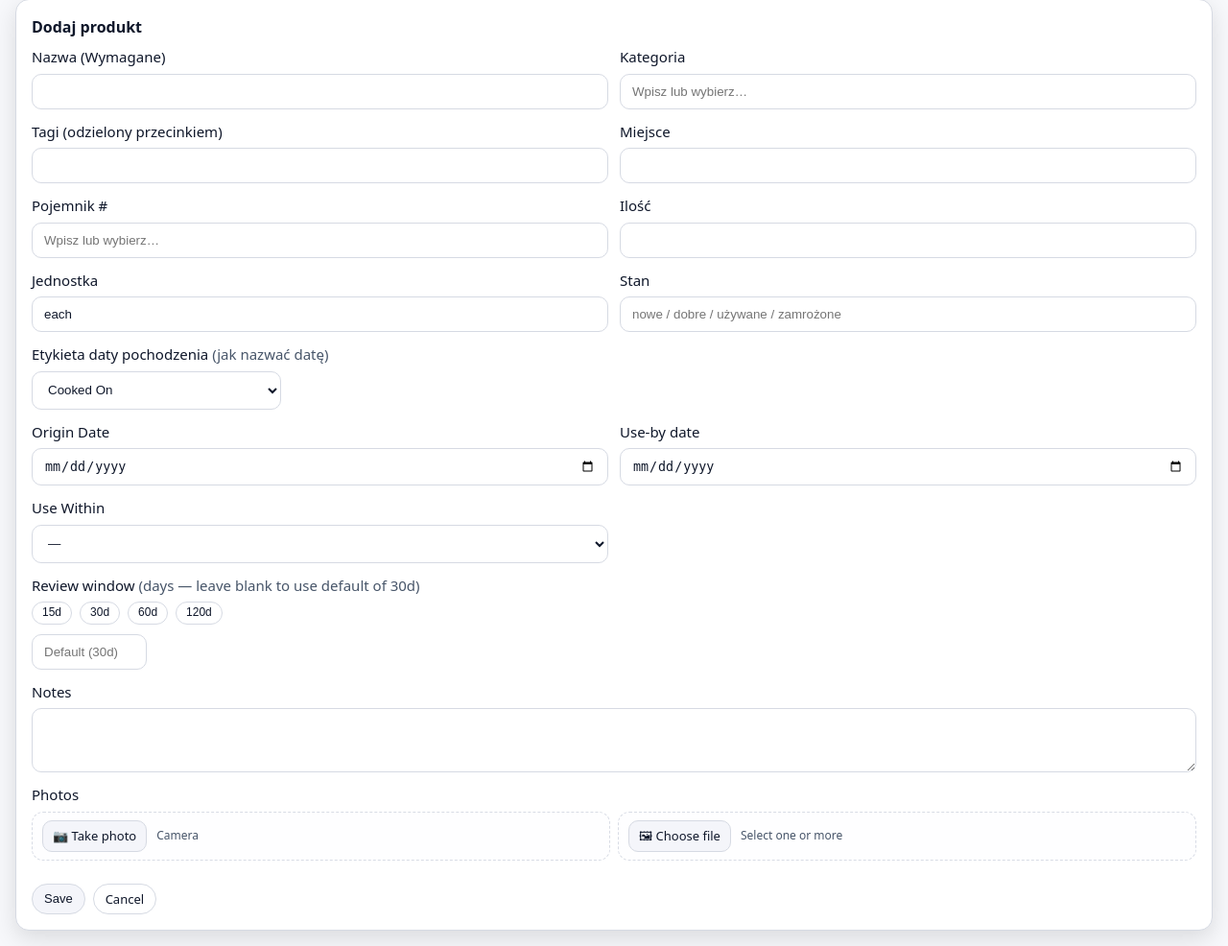
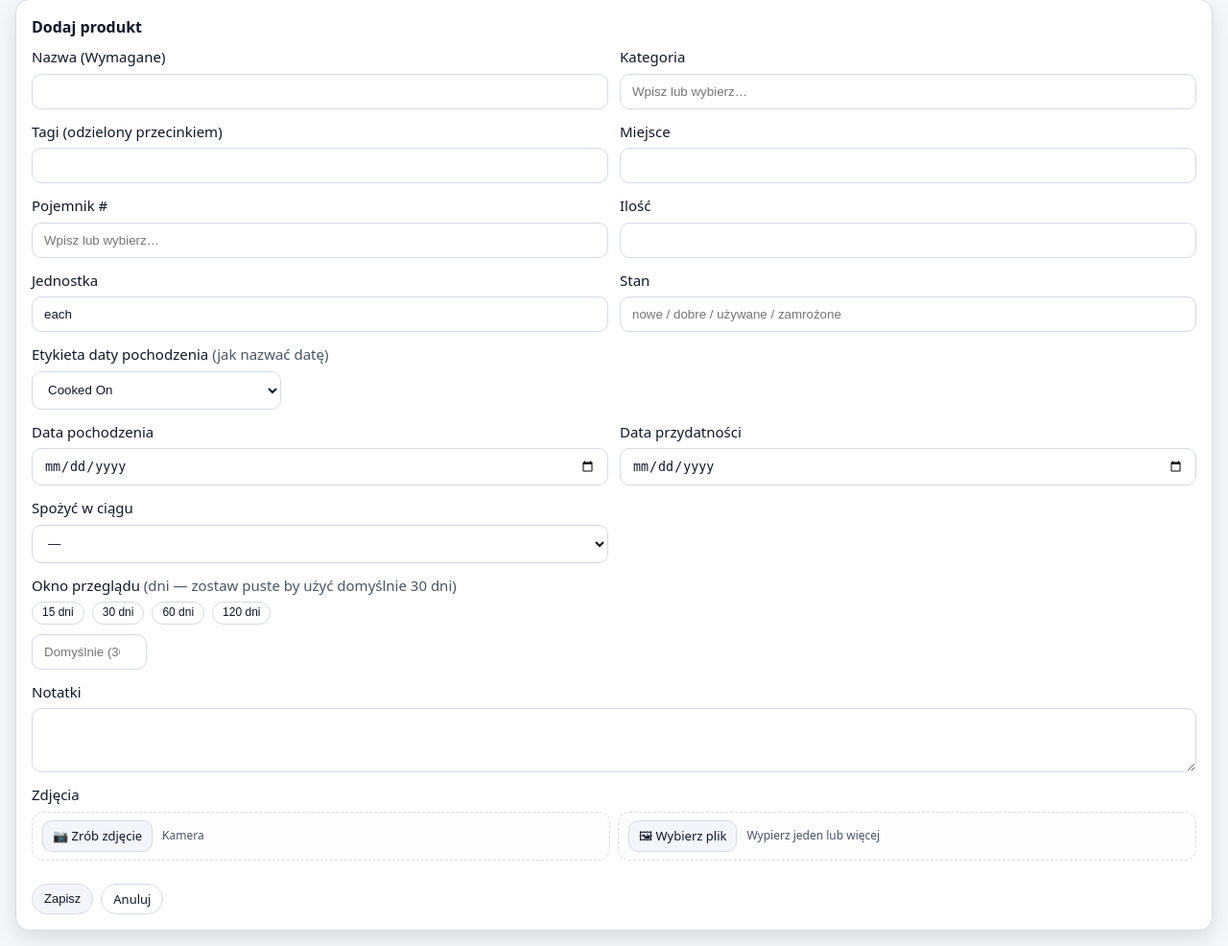
Before and after one commit to Dzwonel/Spizarnia, a FastAPI app: page /new in a window 1280 px wide. Shown: the part 150-1136 px from the top of the page at 96% size. Run offline with FastAPI, Linux system fonts and the light colour scheme; data comes from the database, SQL or seed files in the repository; data that the repository does not hold is empty; parts of the project's set-up code (start-up, migrations or seed data) failed here and were passed over; some libraries are stand-ins or nearby versions.

Commit message:
Update new.html

```diff
--- a/app/templates/new.html
+++ b/app/templates/new.html
@@ -97,21 +97,21 @@
     </div>
 
     <div class="field">
-      <label>Origin Date {% if 'origin_date' in required_fields %}(REQUIRED){% endif %}</label>
+      <label>Data pochodzenia {% if 'origin_date' in required_fields %}(Wymagane){% endif %}</label>
       <input class="input" type="date" name="origin_date"
              value="{{ form_values.origin_date or '' }}"
              {% if 'origin_date' in required_fields %}required{% endif %}>
     </div>
 
     <div class="field">
-      <label>Use-by date {% if 'use_by_date' in required_fields %}(REQUIRED){% endif %}</label>
+      <label>Data przydatności {% if 'use_by_date' in required_fields %}(Wymagane){% endif %}</label>
       <input class="input" type="date" name="use_by_date"
              value="{{ form_values.use_by_date or '' }}"
              {% if 'use_by_date' in required_fields %}required{% endif %}>
     </div>
 
     <div class="field">
-      <label>Use Within {% if 'use_within' in required_fields %}(REQUIRED){% endif %}</label>
+      <label>Spożyć w ciągu {% if 'use_within' in required_fields %}(Wymagane){% endif %}</label>
       <select class="input" name="use_within">
         <option value="">—</option>
         {% for uw in use_withins %}
@@ -123,45 +123,45 @@
     </div>
 
     <div class="field field--full">
-      <label>Review window <span class="muted" style="font-weight:normal;">(days — leave blank to use default of {{ audit_window_days }}d)</span></label>
+      <label>Okno przeglądu <span class="muted" style="font-weight:normal;">(dni — zostaw puste by użyć domyślnie {{ audit_window_days }} dni)</span></label>
       <div style="display:flex; gap:8px; flex-wrap:wrap; align-items:center; margin-bottom:4px;">
         {% for days in [15, 30, 60, 120] %}
           <button type="button" class="btn btn-secondary btn-sm js-review-quick
             {% if form_values.review_window_days == days %}btn-accent{% endif %}"
-            data-days="{{ days }}">{{ days }}d</button>
+            data-days="{{ days }}">{{ days }} dni</button>
         {% endfor %}
       </div>
       <input class="input input-small" type="number" name="review_window_days" id="new_review_window_days"
-             min="1" max="365" placeholder="Default ({{ audit_window_days }}d)"
+             min="1" max="365" placeholder="Domyślnie ({{ audit_window_days }} dni)"
              value="{{ form_values.review_window_days or '' }}" style="width:120px;">
     </div>
 
     <div class="field field--full">
-      <label>Notes {% if 'notes' in required_fields %}(REQUIRED){% endif %}</label>
+      <label>Notatki {% if 'notes' in required_fields %}(Wymagane){% endif %}</label>
       <textarea class="input" name="notes" rows="3"
         {% if 'notes' in required_fields %}required{% endif %}
       >{{ form_values.notes or "" }}</textarea>
     </div>
 
     <div class="field field--full">
-      <label>Photos</label>
+      <label>Zdjęcia</label>
       <div class="photo-input-row">
         <label class="file-input">
-          <span class="file-btn">📷 Take photo</span>
+          <span class="file-btn">📷 Zrób zdjęcie</span>
           <input class="input" type="file" name="photos" accept="image/*" capture="environment">
-          <span class="file-name">Camera</span>
+          <span class="file-name">Kamera</span>
         </label>
         <label class="file-input">
-          <span class="file-btn">🖼 Choose file</span>
+          <span class="file-btn">🖼 Wybierz plik</span>
           <input class="input" type="file" name="photos" accept="image/*" multiple>
-          <span class="file-name">Select one or more</span>
+          <span class="file-name">Wypierz jeden lub więcej</span>
         </label>
       </div>
     </div>
 
     <div class="actions field--full">
-      <button class="btn" type="submit">Save</button>
-      <a class="btn btn-secondary" href="{{ url_for('index') }}">Cancel</a>
+      <button class="btn" type="submit">Zapisz</button>
+      <a class="btn btn-secondary" href="{{ url_for('index') }}">Anuluj</a>
     </div>
   </form>
 </section>
```
